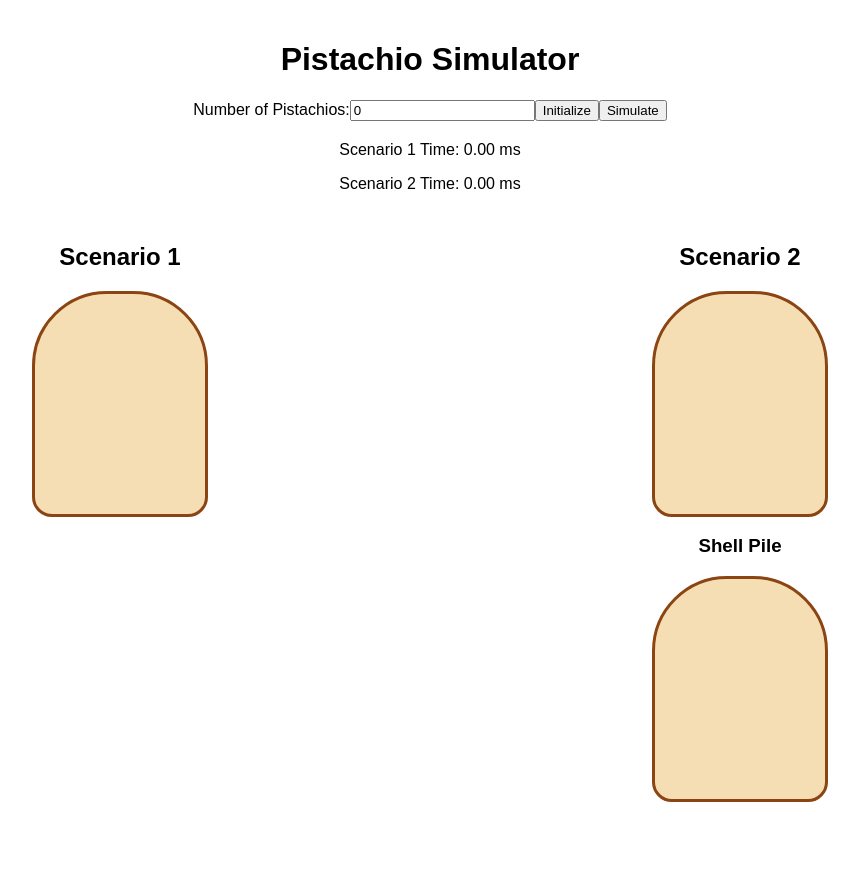
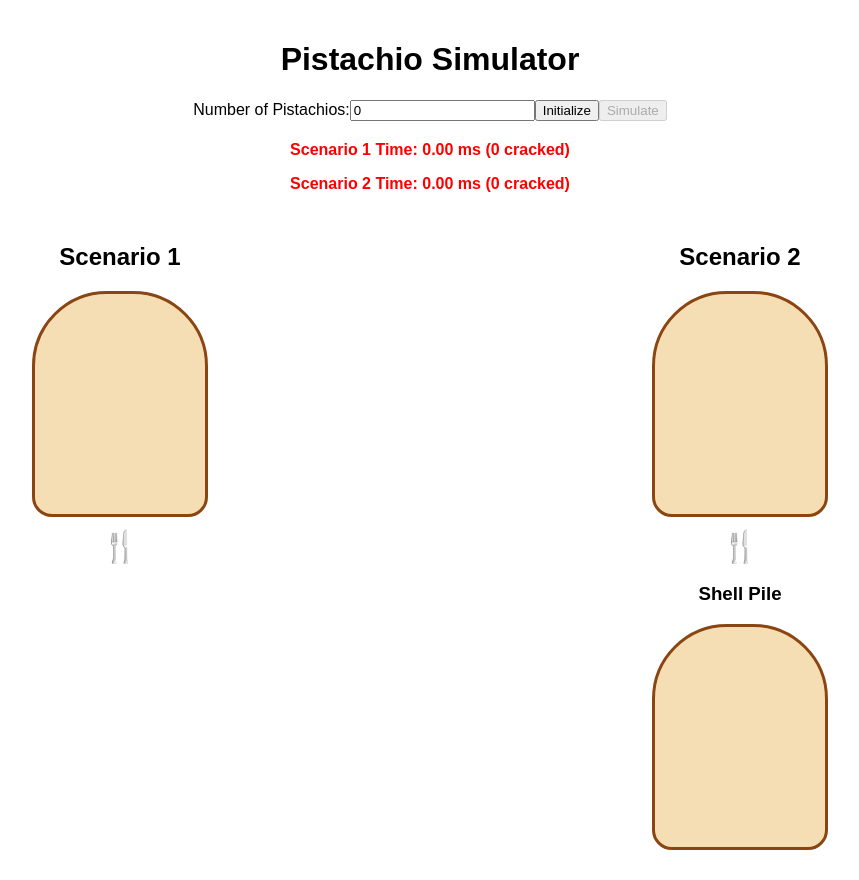
Before and after one commit to chumomega/pistachio-cracker, a React (Create React App) app: page / in a window 1280 px wide. Shown: the whole page, without its empty margins (210-1069 px from the left). Before the commit the page ends 832 px from the top, so only its background shows below. Built offline with nearby package versions, Linux system fonts and the light colour scheme.

Commit message:
store crack amount and eating emoji

```diff
--- a/src/App.css
+++ b/src/App.css
@@ -11,6 +11,16 @@
 
 .results {
   margin: 20px 0;
+}
+
+.results .highlight-green {
+  color: green;
+  font-weight: bold;
+}
+
+.results .highlight-red {
+  color: red;
+  font-weight: bold;
 }
 
 .simulation {
@@ -45,9 +55,22 @@
   border-radius: 50%;
   background-color: #D2B48C;
   margin: 5px;
+  transition: all 0.2s ease-in-out;
 }
 
 .pistachio.cracked {
   background-color: #FFE4C4;
   border: 2px dashed #8B4513;
 }
+
+.pacman {
+  font-size: 2rem;
+  margin-top: 10px;
+  animation: eat 0.6s infinite;
+}
+
+@keyframes eat {
+  0% { transform: scale(1); }
+  50% { transform: scale(0.9); }
+  100% { transform: scale(1); }
+}
--- a/src/App.js
+++ b/src/App.js
@@ -1,5 +1,5 @@
 // App.js
-import React, { useState, useEffect } from 'react';
+import React, { useState } from 'react';
 import './App.css';
 
 const App = () => {
@@ -8,7 +8,8 @@ const App = () => {
   const [scenario2Data, setScenario2Data] = useState([]);
   const [shells, setShells] = useState([]);
   const [timer, setTimer] = useState({ scenario1: 0, scenario2: 0 });
-  const [isSimulating, setIsSimulating] = useState(false);
+  const [crackedCount, setCrackedCount] = useState({ scenario1: 0, scenario2: 0 }); // Track cracked pistachios
+  const [running, setRunning] = useState(false); // Track if simulation is running
 
   // Initialize pistachios
   const initializePistachios = () => {
@@ -20,38 +21,59 @@ const App = () => {
     setScenario2Data([...pistachios]);
     setShells([]);
     setTimer({ scenario1: 0, scenario2: 0 });
-    setIsSimulating(false);
+    setCrackedCount({ scenario1: 0, scenario2: 0 });
+    setRunning(false);
   };
 
-  // Simulate Scenario 1
+  // Simulate Scenario 1 with animations and retrieval
   const simulateScenario1 = () => {
     let start = performance.now();
     const data = [...scenario1Data];
-    while (data.some(p => !p.cracked)) {
-      const index = data.findIndex(p => !p.cracked);
+    let cracked = 0;
+    const interval = setInterval(() => {
+      const index = data.findIndex((p) => !p.cracked);
       if (index !== -1) {
+        // Crack the pistachio
         data[index].cracked = true;
+        cracked++;
+
+        // Update state and shuffle data to simulate O(n) retrieval
+        setScenario1Data([...data]);
         shuffleArray(data);
+        setCrackedCount((prev) => ({ ...prev, scenario1: cracked }));
+      } else {
+        clearInterval(interval);
+        const end = performance.now();
+        setTimer((prev) => ({ ...prev, scenario1: end - start }));
+        setRunning(false);
       }
-    }
-    setScenario1Data(data);
-    const end = performance.now();
-    return end - start;
+    }, 300); // Eating animation time remains consistent
   };
 
-  // Simulate Scenario 2
+  // Simulate Scenario 2 with animations and retrieval
   const simulateScenario2 = () => {
     let start = performance.now();
     const nutStack = [...scenario2Data];
     const shellStack = [...shells];
-    while (nutStack.length > 0) {
-      const pistachio = nutStack.pop();
-      shellStack.push({ ...pistachio, cracked: true });
-    }
-    setScenario2Data([]);
-    setShells(shellStack);
-    const end = performance.now();
-    return end - start;
+    let cracked = 0;
+    const interval = setInterval(() => {
+      if (nutStack.length > 0) {
+        // Crack the pistachio
+        const pistachio = nutStack.pop();
+        shellStack.push({ ...pistachio, cracked: true });
+        cracked++;
+
+        // Update state to reflect changes in stack
+        setScenario2Data([...nutStack]);
+        setShells([...shellStack]);
+        setCrackedCount((prev) => ({ ...prev, scenario2: cracked }));
+      } else {
+        clearInterval(interval);
+        const end = performance.now();
+        setTimer((prev) => ({ ...prev, scenario2: end - start }));
+        setRunning(false);
+      }
+    }, 300); // Eating animation time remains consistent
   };
 
   // Shuffle array helper
@@ -64,11 +86,9 @@ const App = () => {
 
   // Handle simulation
   const handleSimulate = () => {
-    setIsSimulating(true);
-    const scenario1Time = simulateScenario1();
-    const scenario2Time = simulateScenario2();
-    setTimer({ scenario1: scenario1Time, scenario2: scenario2Time });
-    setIsSimulating(false);
+    setRunning(true);
+    simulateScenario1();
+    simulateScenario2();
   };
 
   return (
@@ -83,13 +103,17 @@ const App = () => {
           onChange={(e) => setPistachioCount(Number(e.target.value))}
           min="1"
         />
-        <button onClick={initializePistachios}>Initialize</button>
-        <button onClick={handleSimulate} disabled={isSimulating}>Simulate</button>
+        <button onClick={initializePistachios} disabled={running}>Initialize</button>
+        <button onClick={handleSimulate} disabled={running || pistachioCount === 0}>Simulate</button>
       </div>
 
       <div className="results">
-        <p>Scenario 1 Time: {timer.scenario1.toFixed(2)} ms</p>
-        <p>Scenario 2 Time: {timer.scenario2.toFixed(2)} ms</p>
+        <p className={timer.scenario1 < timer.scenario2 ? 'highlight-green' : 'highlight-red'}>
+          Scenario 1 Time: {timer.scenario1.toFixed(2)} ms ({crackedCount.scenario1} cracked)
+        </p>
+        <p className={timer.scenario2 < timer.scenario1 ? 'highlight-green' : 'highlight-red'}>
+          Scenario 2 Time: {timer.scenario2.toFixed(2)} ms ({crackedCount.scenario2} cracked)
+        </p>
       </div>
 
       <div className="simulation">
@@ -103,6 +127,7 @@ const App = () => {
               ></div>
             ))}
           </div>
+          <div className="pacman">🍴</div> {/* Visual Pacman eating animation */}
         </div>
 
         <div className="scenario">
@@ -112,6 +137,7 @@ const App = () => {
               <div key={index} className="pistachio"></div>
             ))}
           </div>
+          <div className="pacman">🍴</div> {/* Visual Pacman eating animation */}
           <h3>Shell Pile</h3>
           <div className="cup">
             {shells.map((shell, index) => (
```
